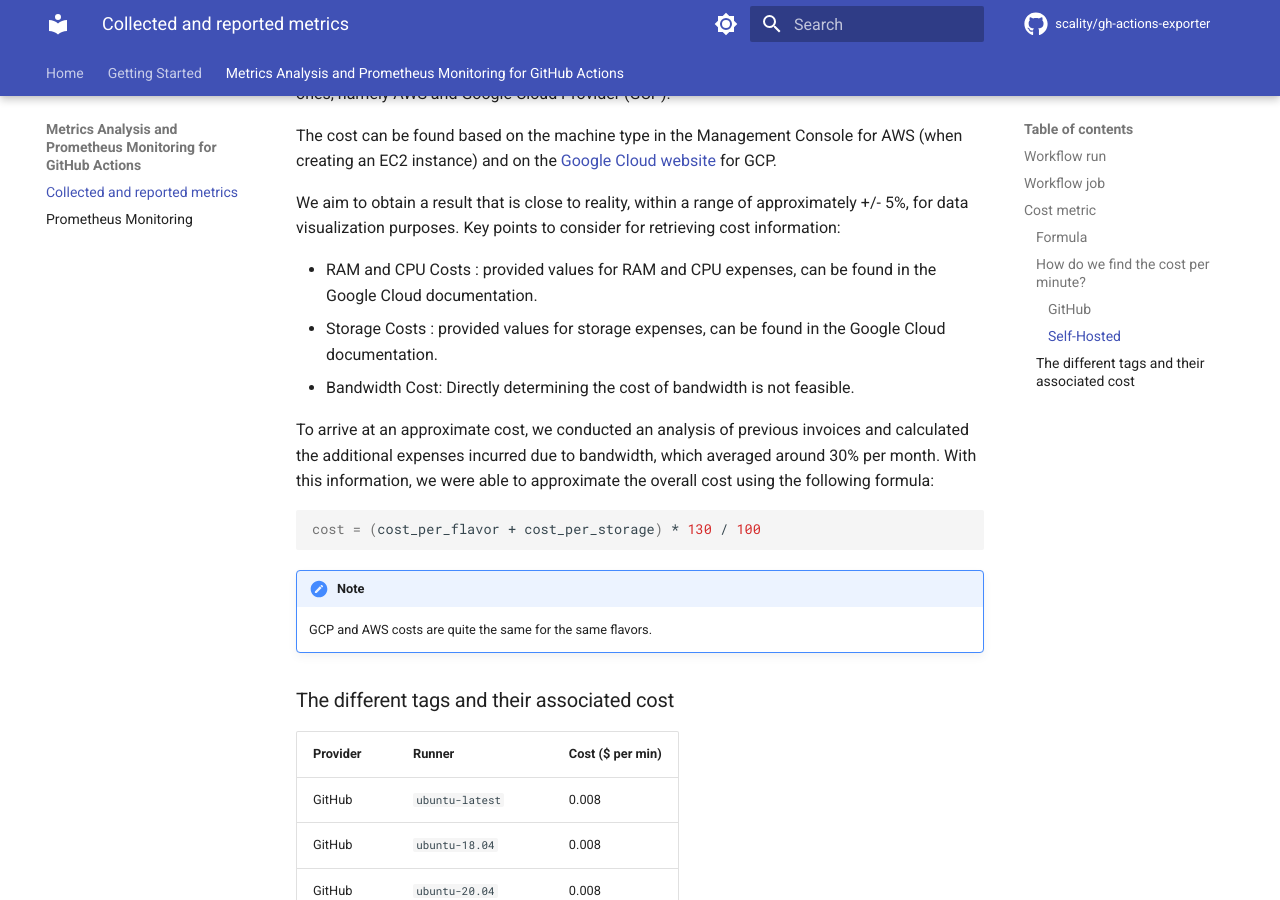
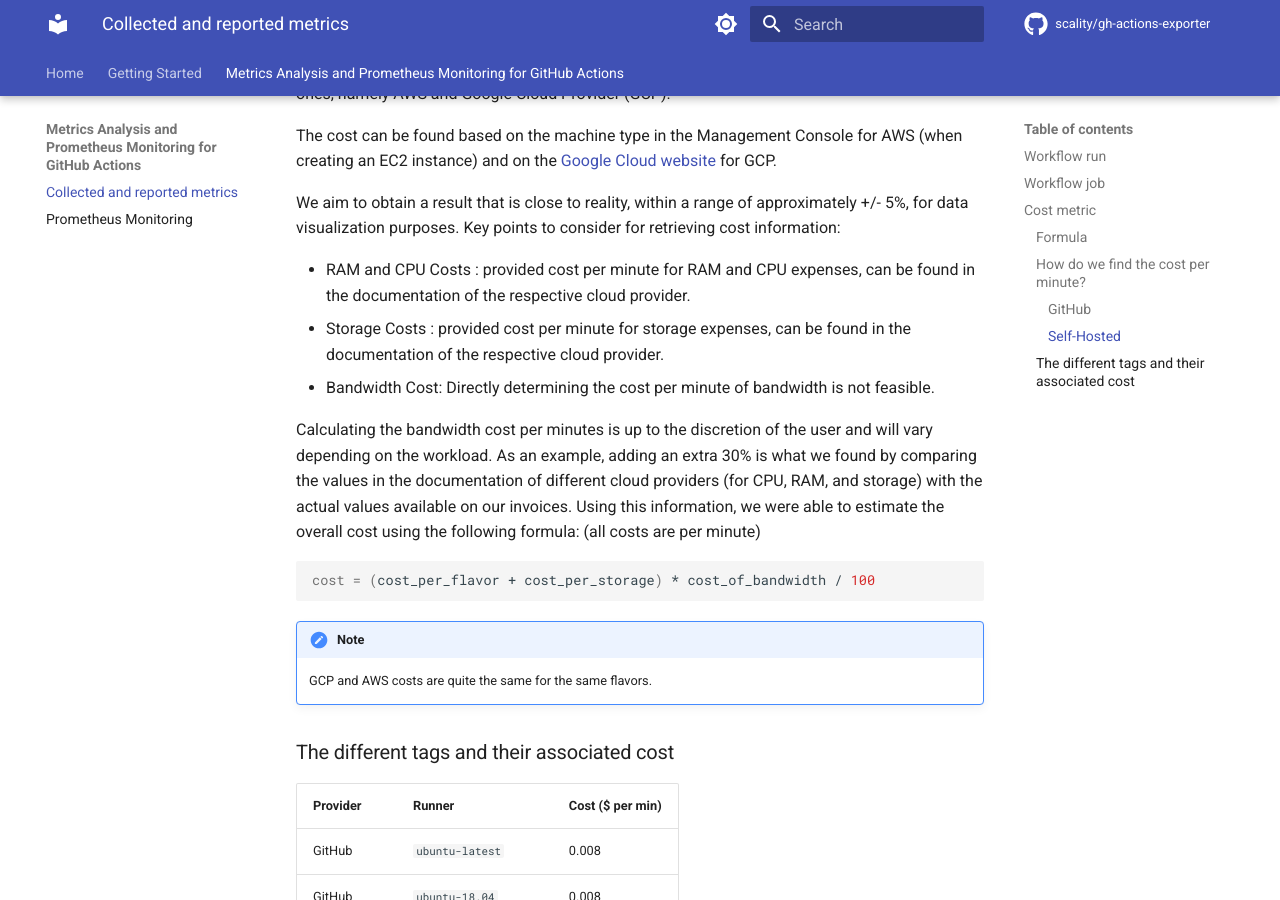
Before and after one commit to scality/gh-actions-exporter, an MkDocs documentation site: the page built from docs/metrics-analysis-prometheus/collected-reported-metrics.md, in a window 1280 px wide and 900 px high, scrolled down 1993 px. Built offline with MkDocs 1.6.1 and Material for MkDocs 9.7.7, drawn with Linux system fonts in a browser that asks for light colours; comment, search, counter and statistics services are not loaded.

Commit message:
[RELENG-7422] 📝 Add documentation

````diff
--- a/docs/metrics-analysis-prometheus/collected-reported-metrics.md
+++ b/docs/metrics-analysis-prometheus/collected-reported-metrics.md
@@ -88,19 +88,23 @@
 approximately +/- 5%, for data visualization purposes.
 Key points to consider for retrieving cost information:
 
-- RAM and CPU Costs : provided values for RAM and CPU expenses, can be found
-  in the Google Cloud documentation.
-- Storage Costs : provided values for storage expenses, can be found in the
-  Google Cloud documentation.
-- Bandwidth Cost: Directly determining the cost of bandwidth is not feasible.
+- RAM and CPU Costs : provided cost per minute for RAM and CPU expenses, can
+  be found in the documentation of the respective cloud provider.
+- Storage Costs : provided cost per minute for storage expenses, can
+  be found in the documentation of the respective cloud provider.
+- Bandwidth Cost: Directly determining the cost per minute of bandwidth is
+  not feasible.
 
-To arrive at an approximate cost, we conducted an analysis of previous invoices
-and calculated the additional expenses incurred due to bandwidth, which averaged
-around 30% per month. With this information, we were able to approximate the
-overall cost using the following formula:
+Calculating the bandwidth cost per minutes is up to the discretion of the
+user and will vary depending on the workload. As an example, adding an
+extra 30% is what we found by comparing the values in the documentation
+of different cloud providers (for CPU, RAM, and storage) with the actual
+values available on our invoices. Using this information, we were able
+to estimate the overall cost using the following formula:
+(all costs are per minute)
 
 ```bash
-cost = (cost_per_flavor + cost_per_storage) * 130 / 100
+cost = (cost_per_flavor + cost_per_storage) * cost_of_bandwidth / 100
 ```
 
 !!! note
````
Also changed, not shown: docs/metrics-analysis-prometheus/prometheus.md (+6 -6 lines).
